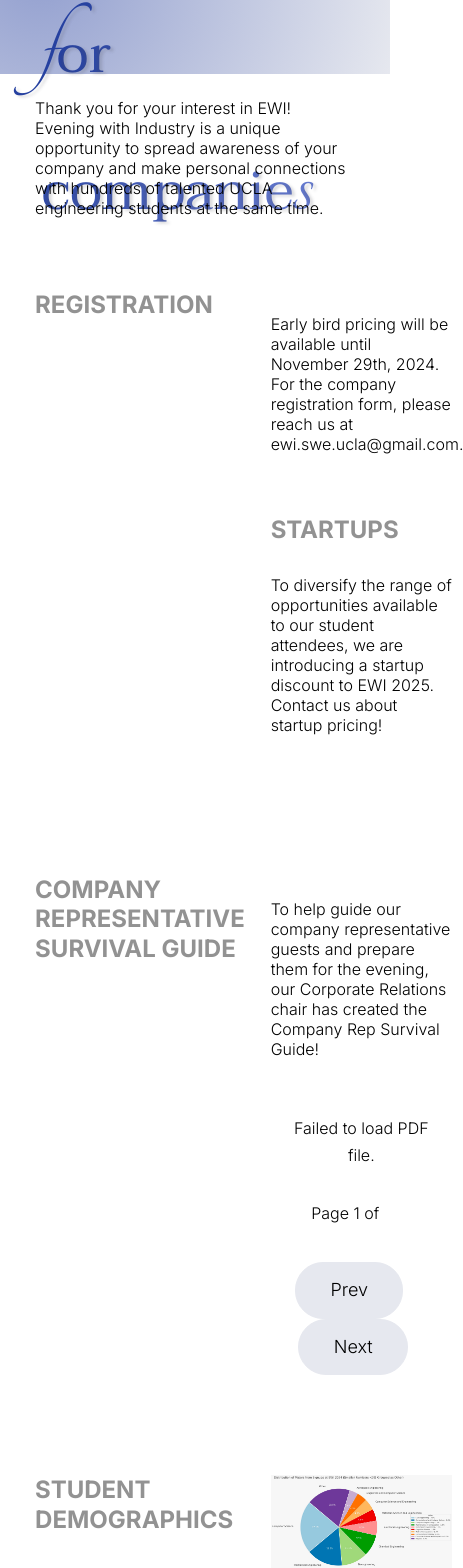
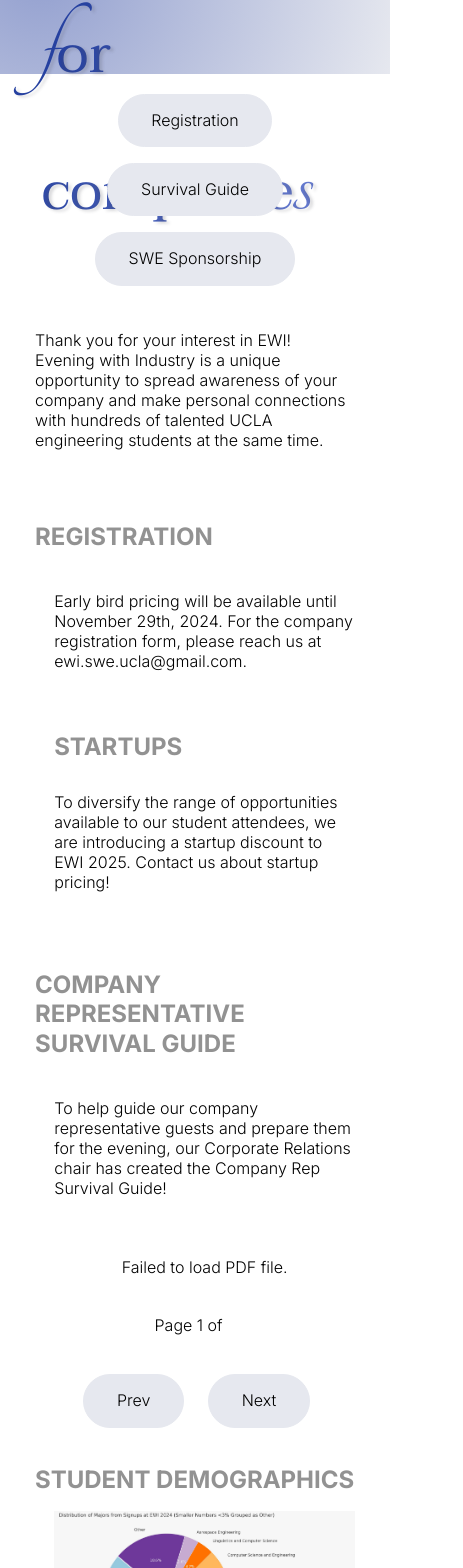
Before and after one commit to swe-ucla/ewi-website, a React (Create React App) app: page /company in a window 390 px wide. Shown: the part 137-1705 px from the top of the page, 463 px wide, since content can reach past the window. Built offline with nearby package versions, Linux system fonts and the light colour scheme; a web font is replaced by a local one.

Commit message:
changes so that the home/about page and company pages resize correctly for small devices

```diff
--- a/src/components/about/About.jsx
+++ b/src/components/about/About.jsx
@@ -33,7 +33,24 @@
           </div>
         </div>
 
-        <div class="image_container-row" style={{display: "flex"}}>
+        <div class="image_container-row">
+        <div class="image_container-column image_container-text">
+            <p>Our mission is to continue to make EWI accessible to all types of students and to match them with fulfilling roles at companies they are inspired by, and we hope that each student leaves EWI with confidence in their capabilities and a sense of belonging in engineering and industry as a whole.  </p>
+          <div className="image_container-column-image">
+            <img src={EWI2024} style={{width: "701px", height: "318px"}}  alt={'EWI 2024'}/>
+            <div class="image_container-column-caption">EWI 2024</div>
+          </div>
+          </div>
+
+
+
+          <div className="image_container-column-image" >
+          <img src={EWI20XX} style={{width: "402px", height: "430px"}} alt={'EWI 20XX'}/>
+          <div class="image_container-column-caption" style={{textAlign: "right"}}>EWI 20XX</div>
+          </div>
+        </div>
+
+        {/* <div class="image_container-row" style={{display: "flex"}}>
           <div className="image_container-column-image" style={{width: "1500px"}}>
             <div class="image_container-column image_container-text">
               <p>Our mission is to continue to make EWI accessible to all types of students and to match them with fulfilling roles at companies they are inspired by, and we hope that each student leaves EWI with confidence in their capabilities and a sense of belonging in engineering and industry as a whole.  </p>
@@ -46,7 +63,7 @@
           <img src={EWI20XX} style={{width: "402px", height: "475px"}} alt={'EWI 20XX'}/>
           <div class="image_container-column-caption" style={{textAlign: "right"}}>EWI 20XX</div>
           </div>
-        </div>
+        </div> */}
 
       </div>
 
--- a/src/components/companyButtons/companyButtons.css
+++ b/src/components/companyButtons/companyButtons.css
@@ -46,8 +46,40 @@
   justify-content: center;
 }
 
+/* ================ MEDIA QUERIES FOR SMALL DEVICES ================= */
+
+@media screen and (max-width: 1024px) {
+  .flex-container {
+    flex-direction: column;
+    padding: 20px; /* between header and first button*/
+    gap: 1rem; /* between each button */
+  }
+
+  .btn {
+    width: 100%;
+  }
+
+  .buttonRegistration, .buttonSG, .buttonSWESponsor {
+    align-items: center;
+    justify-content: center;
+  }
+}
+
+/* ================ MEDIA QUERIES FOR XSMALL DEVICES ================= */
+
 @media screen and (max-width: 600px) {
   .flex-container {
-      display: none;
+    flex-direction: column;  /* Stack buttons vertically */
+    padding: 20px; /* between header and first button*/
+    gap: 1rem; /* between each button */
+  }
+
+  .btn {
+    width: 100%;
+    font-size: 16px;
+  }
+  .buttonRegistration, .buttonSG, .buttonSWESponsor {
+    align-items: center;
+    justify-content: center;
   }
 }
--- a/src/components/companyInfo/companyInfo.css
+++ b/src/components/companyInfo/companyInfo.css
@@ -108,24 +108,64 @@
     color: rgb(141, 141, 255);
 }
 
-/* ================ MEDIA QUERIES (MEDIUM DEVICES) ================= */
+/* ================ MEDIA QUERIES FOR SMALLER DEVICES (TABLETS, PHONES) ================= */
+
 @media screen and (max-width: 1024px) {
-    .company__content p {
-        margin: 1rem 0 1.5rem;
+    .company__info {
+        grid-template-columns: 1fr;
+        row-gap: 0.1rem;
+    }
+
+    .pdf_container {
+        width: 90%; /* Allow PDF viewer to take up most of the screen width */
+        margin: 0 auto;
+    }
+
+    .download-link {
+        font-size: 14px; /* Make the download link smaller */
+    }
+
+    .company__buttons {
+        display: flex;
+        justify-content: space-between;
+        flex-wrap: wrap; /* Allow wrapping of buttons for smaller screens */
+
+    }
+}
+
+/* Phones and smaller devices (up to 600px) */
+@media screen and (max-width: 600px) {
+
+    .company__info {
+        grid-template-columns: 1fr;
+        row-gap: 0.1rem;
     }
 
     .column-demographics {
-        width: 80%;
+        width: 100%; /* Make the images in the demographic section full-width */
+        margin-bottom: 1rem; /* Add some space between images */
+    }
+
+    .pdf_container {
+        width: 100%; /* Make PDF container take up full width */
+        margin-left: 0; /* Reset margins for smaller screens */
+        margin-right: 0;
+    }
+
+    .download-link {
+        font-size: 14px; /* Adjust download link font size */
+    }
+
+    .company__buttons {
+        display: flex;
+        flex-direction: column; /* Stack buttons vertically */
+        justify-content: center;
+        align-items: center;
+    }
+
+    /* Adjust the image size in student demographics for small screens */
+    .row-demographics img {
+        max-width: 100%; /* Ensure images scale properly */
+        height: auto;
     }
 }
-
-/* ================ MEDIA QUERIES (SMALL DEVICES) ================= */
-@media screen and (max-width: 600px) {
-    .company__content p {
-        margin: 1.5rem 0;
-    }
-
-    .column-demographics {
-        width: 100%;
-    }
-}
```
